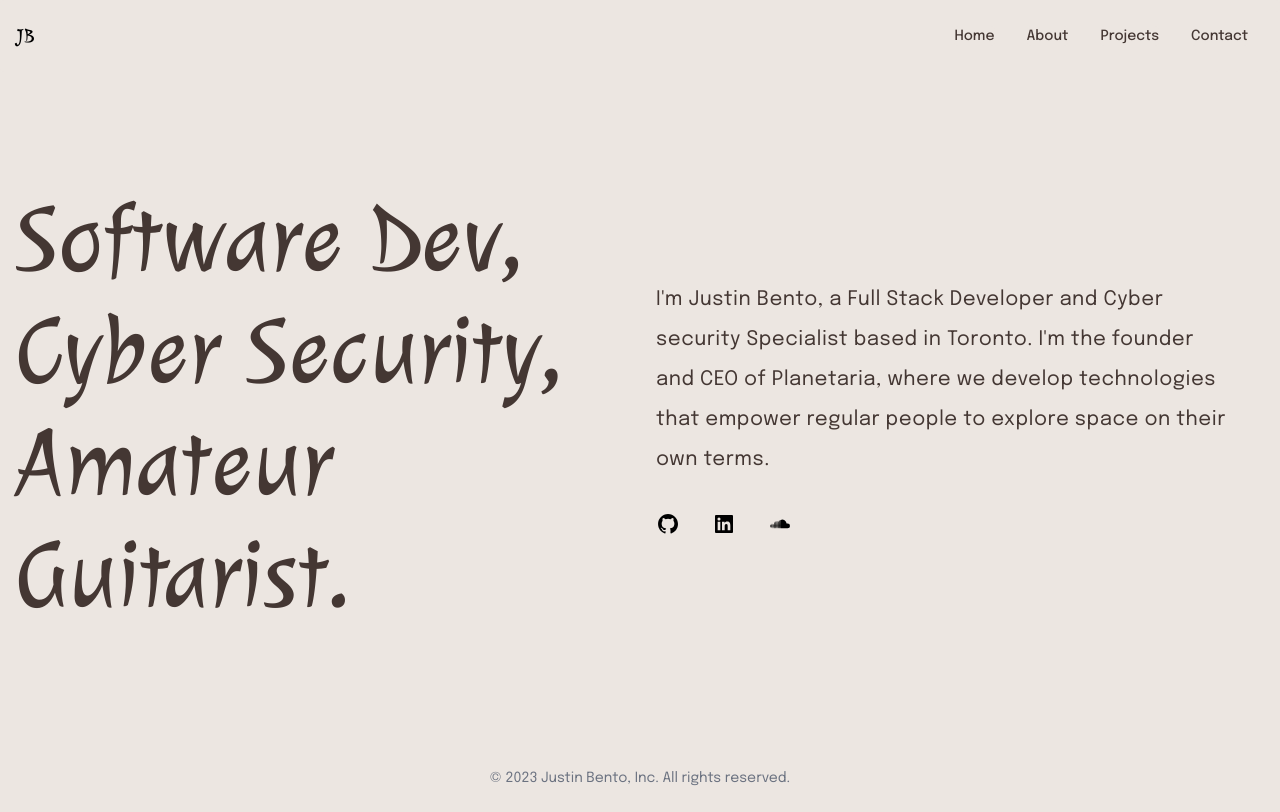
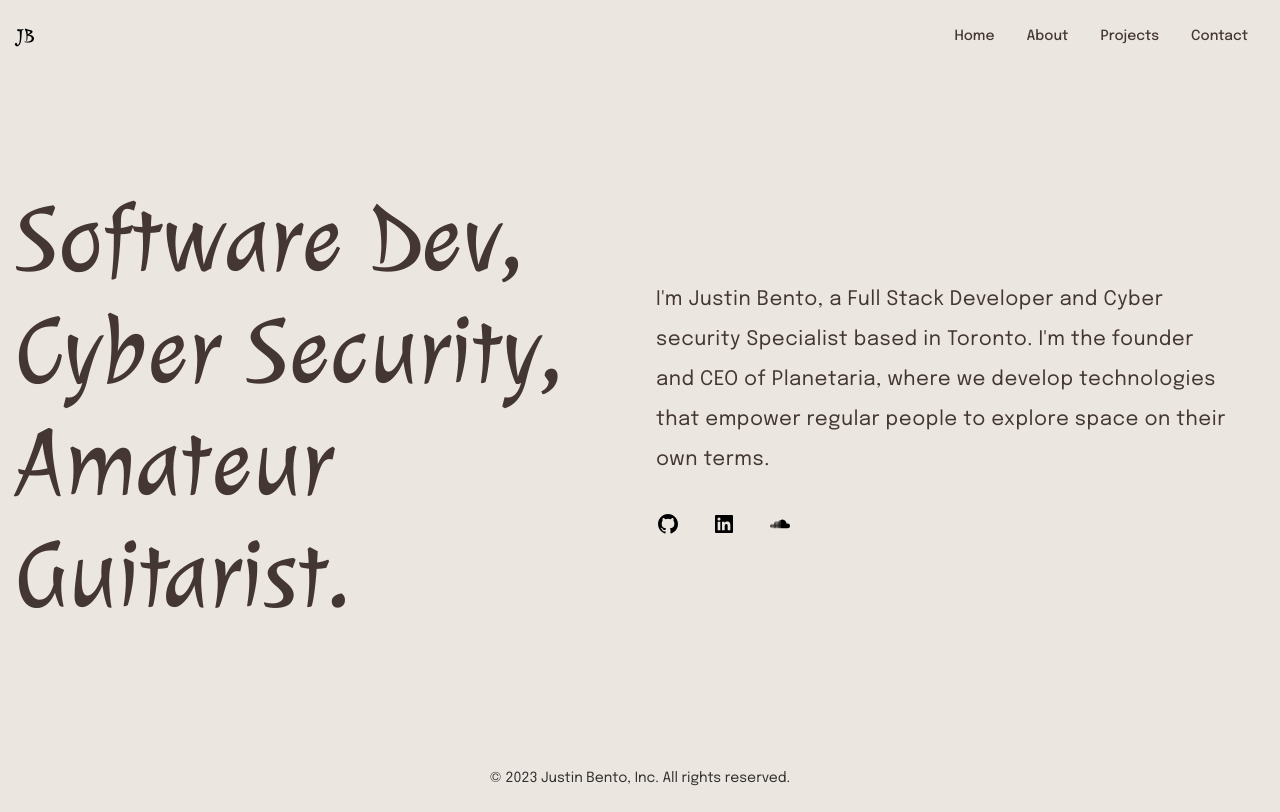
Before and after one commit to Justin-Bento/portfolio, a Next.js app: page / in a window 1280 px wide. Built offline with nearby package versions, Linux system fonts and the light colour scheme.

Commit message:
Resolved color contrast issue - adjusted colors to WCAG 2.1 standards.

```diff
--- a/components/Footer.tsx
+++ b/components/Footer.tsx
@@ -3,7 +3,7 @@ export default function Example() {
     <footer className="">
       <div className="p-6 mx-auto max-w-7xl">
         <div className="mt-8 md:order-1 md:mt-0">
-          <p className="items-start font-sans text-sm leading-5 text-gray-500 md:text-center">
+          <p className="items-start font-sans text-sm leading-5 text-[#30302E] md:text-center">
             &copy; {new Date().getFullYear()} Justin Bento, Inc. All rights reserved.
           </p>
         </div>
```
